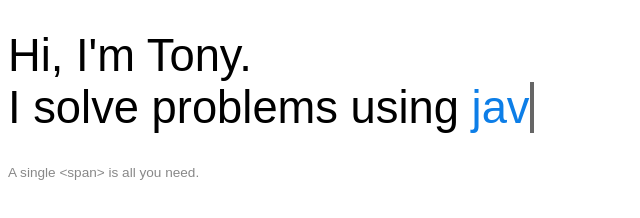
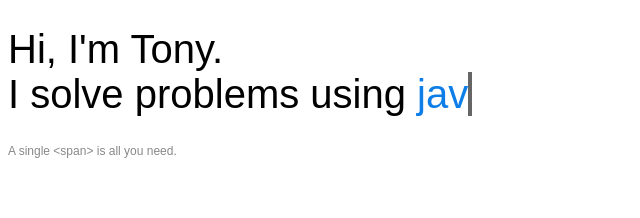
Before and after one commit to moodnovciv/broken2, a website: page index.html in a window 1280 px wide. Shown: the whole page, without its empty margins (0-640 px from the left). Drawn offline with Linux system fonts and the light colour scheme.

Commit message:
Update index.css

```diff
--- a/index.css
+++ b/index.css
@@ -1,6 +1,6 @@
 html,body {
   font-family: 'Montserrat', sans-serif;
-  font-size: 34pt;
+  font-size: 30pt;
   background: rgba(255, 255, 255, 0);
   color: rgb(0, 0, 0);
 }
```
